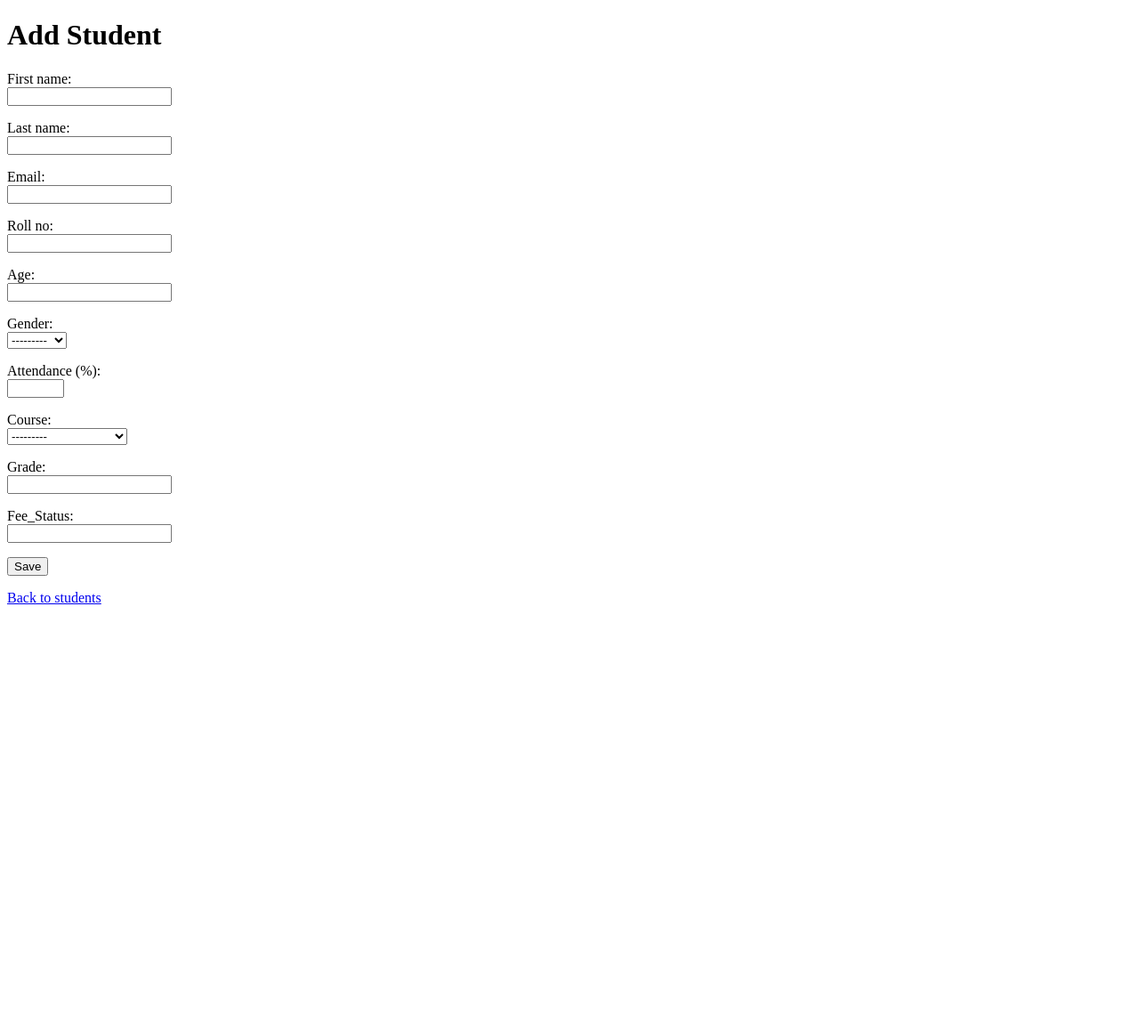
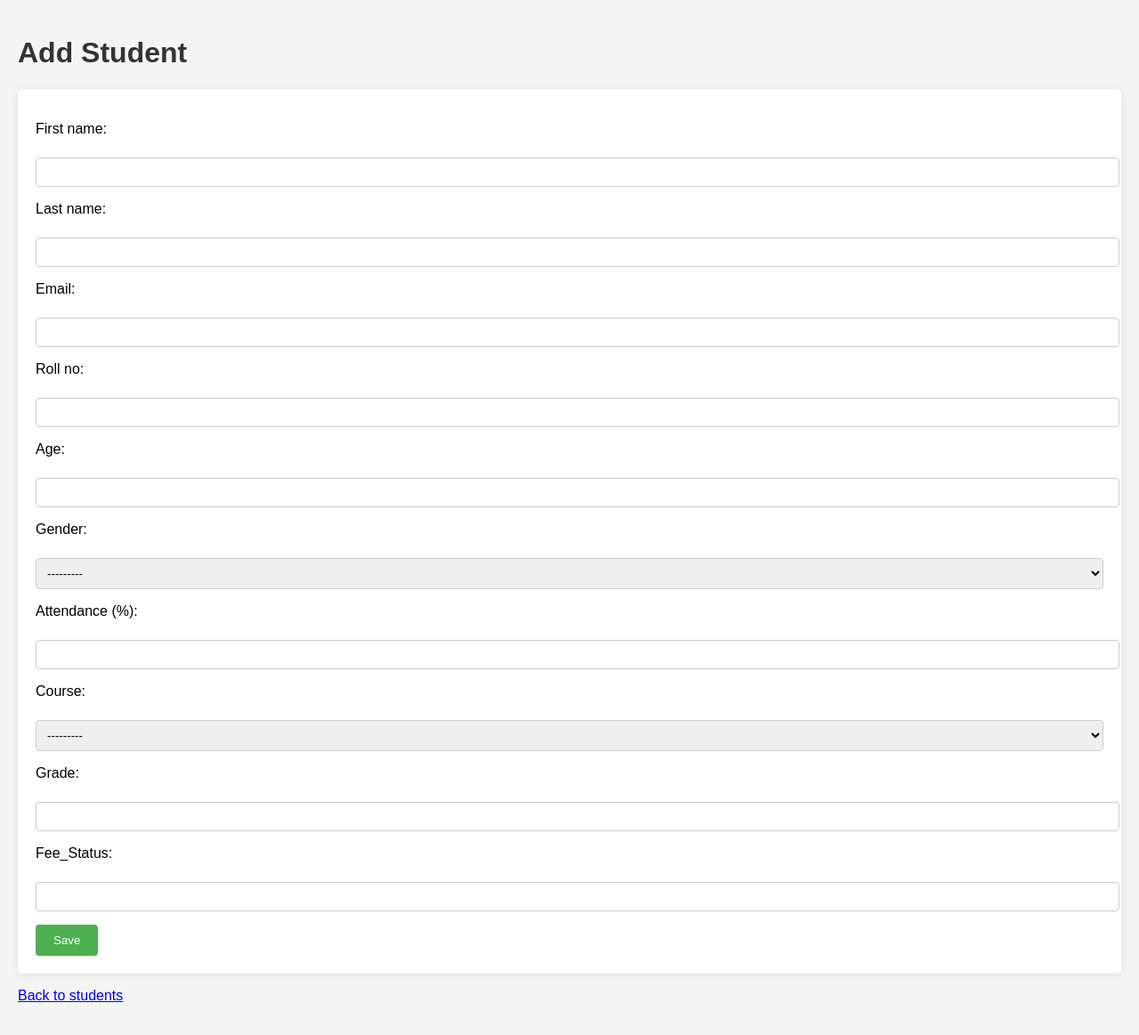
Before and after one commit to HSNAlekhya/Project-SMS, a Django app: page /add_student/ in a window 1280 px wide. Shown: the whole page at 89% size. Before the commit the page ends 679 px from the top, so only its background shows below. Run offline with Django 4.2, Linux system fonts and the light colour scheme; data comes from the database, SQL or seed files in the repository; both versions use the stored data as it was after the commit.

Commit message:
update it

```diff
--- a/projectsms/templates/add_student.html
+++ b/projectsms/templates/add_student.html
@@ -3,6 +3,47 @@
 <head>
     <meta charset="utf-8">
     <title>Add Student</title>
+    <style>
+        body {
+            font-family: Arial, sans-serif;
+            background-color: #f4f4f4;
+            margin: 0;
+            padding: 20px;
+        }
+        h1 {
+            color: #333;
+        }
+        form {
+            background-color: #fff;
+            padding: 20px;
+            border-radius: 5px;
+            box-shadow: 0 0 10px rgba(0,0,0,0.1);
+        }
+        p {
+            margin-bottom: 15px;
+        }
+        label {
+            display: block;
+            margin-bottom: 5px;
+        }
+        input[type="text"], input[type="email"], input[type="number"], select {
+            width: 100%;
+            padding: 8px;
+            border-radius: 4px;
+            border: 1px solid #ccc;
+        }
+        button {
+            background-color: #4CAF50;
+            color: white;
+            padding: 10px 20px;
+            border: none;
+            border-radius: 4px;
+            cursor: pointer;
+        }
+        button:hover {
+            background-color: #45a049;
+        }
+    </style>
 </head>
 <body>
     <h1>Add Student</h1>
```
Also changed, not shown: projectsms/templates/view_students.html (+17 -0 lines), projectsms/app1/migrations/0011_alter_student_fee_status_alter_student_first_name_and_more.py (added), projectsms/db.sqlite3.
